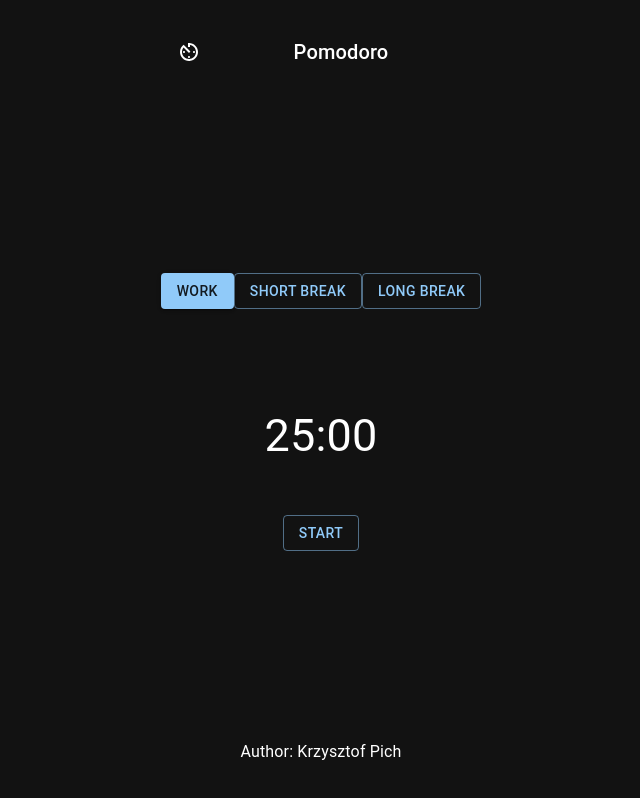
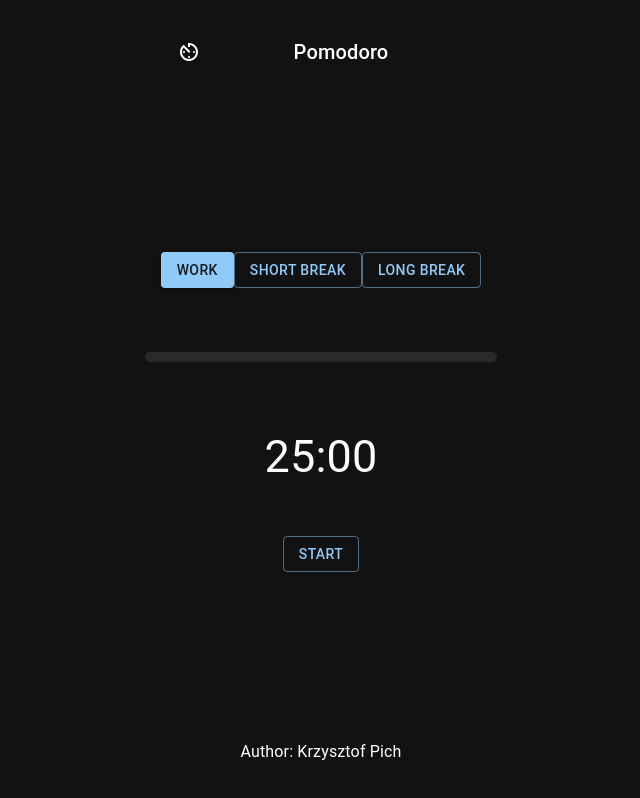
Before and after one commit to krzysztof-pich/pomodoro-frontend, a React (Create React App) app: page / in a window 1280 px wide. Shown: the whole page, without its empty margins (319-959 px from the left). Built offline with nearby package versions, Linux system fonts and the light colour scheme.

Commit message:
[AI] add progress bar and pause handling in pomodoros

```diff
--- a/src/components/Pmodoro/Pomodoro.jsx
+++ b/src/components/Pmodoro/Pomodoro.jsx
@@ -7,6 +7,7 @@ import Timer from "./Timer";
 import {updateActionsArray} from "../../services/actions";
 import {requestPermissions} from "../../services/notifications";
 import StageStatistics from "./StageStatistics";
+import Progress from "./Progress";
 
 function requestNotificationPermission() {
     requestPermissions();
@@ -40,6 +41,7 @@ const Pomodoro = () => {
                 stageButtonClick={handleStageClick}
             />
             <StageStatistics actions={actions} />
+            <Progress stage={stage} actions={actions} />
             <Timer
                 stage={stage}
                 actions={actions}
--- /dev/null
+++ b/src/components/Pmodoro/Progress.jsx
@@ -0,0 +1,37 @@
+import { Box, LinearProgress } from "@mui/material";
+import {useEffect, useState} from "react";
+import {getProgressInPercentage} from "../../services/progress";
+
+const Progress = ({ stage, actions }) => {
+    // This can be calculated based on stage and actions later
+    const progress = 56;
+
+    const [time, setTime] = useState(Date.now());
+
+    useEffect(() => {
+        const interval = setInterval(() => setTime(Date.now()), 1000);
+        return () => {
+            clearInterval(interval);
+        }
+    }, []);
+
+    return (
+        <Box sx={{ width: '100%', mt: 2, mb: 2 }}>
+            <LinearProgress
+                variant="determinate"
+                value={getProgressInPercentage(stage, actions)}
+                sx={{
+                    height: 10,
+                    borderRadius: 5,
+                    backgroundColor: 'rgba(255, 255, 255, 0.1)',
+                    '& .MuiLinearProgress-bar': {
+                        backgroundColor: '#90caf9',
+                        borderRadius: 5,
+                    }
+                }}
+            />
+        </Box>
+    );
+};
+
+export default Progress;
--- a/src/components/Pmodoro/Timer.jsx
+++ b/src/components/Pmodoro/Timer.jsx
@@ -3,14 +3,7 @@
  */
 
 import {useEffect, useState} from "react";
-import {
-    getWorkTimeInMinutes,
-    getShortBreakTimeInMinutes,
-    getLongBreakTimeInMinutes,
-    getStageName
-} from "../../services/configuration";
-import {getActivePomodoro} from "../../services/actions";
-import {triggerNotification} from "../../services/notifications";
+import {getTimeLeft} from "../../services/progress";
 /**
  *
  * @param {string} stage
@@ -28,45 +21,7 @@ const Timer = ({stage, actions}) => {
         }
     }, []);
 
-    const getTimeLeft = () => {
-        let pomodoroTimeSeconds = 0;
-        switch (stage) {
-            case 'work':
-                pomodoroTimeSeconds =  getWorkTimeInMinutes() * 60;
-                break;
-            case 'long_break':
-                pomodoroTimeSeconds = getLongBreakTimeInMinutes() * 60;
-                break;
-            case 'short_break':
-                pomodoroTimeSeconds = getShortBreakTimeInMinutes() * 60;
-                break;
-            default:
-                throw new Error('Stage is not know');
-        }
-
-        const activePomodoro = getActivePomodoro(actions);
-        if (activePomodoro) {
-            pomodoroTimeSeconds -= activePomodoro.duration;
-            pomodoroTimeSeconds = Math.round(pomodoroTimeSeconds);
-        }
-
-        let sign = '';
-        if (pomodoroTimeSeconds < 0) {
-            sign = '-';
-            pomodoroTimeSeconds = Math.abs(pomodoroTimeSeconds);
-        }
-
-        if (Math.floor(pomodoroTimeSeconds) === 0) {
-            triggerNotification(getStageName(stage), 'Session finished');
-        }
-
-        const minutesLeft = Math.floor(pomodoroTimeSeconds / 60).toString();
-        const secondsLeft = pomodoroTimeSeconds % 60 < 10 ? '0' + pomodoroTimeSeconds % 60 : pomodoroTimeSeconds % 60;
-        return sign + minutesLeft + ':' + secondsLeft;
-
-    };
-
-    return <p style={{fontSize: "45px"}}>{getTimeLeft()}</p>
+    return <p style={{fontSize: "45px"}}>{getTimeLeft(stage, actions)}</p>
 }
 
 export default Timer
--- a/src/services/actions.js
+++ b/src/services/actions.js
@@ -11,6 +11,8 @@
  * @property {number} duration - time spent on pomodoro in seconds
  */
 import {getActionsKeys, getStagesKeys} from "./configuration";
+
+const activeActions = ['active', 'paused'];
 
 /**
  * @param {ActionLog[]} actions
@@ -43,16 +45,23 @@ export function updateActionsArray(actions, newAction, stage) {
  */
 export function getPomodorosFromActions(actions) {
     const pomodoros = [];
+    let previousPausedDuration = 0;
+
     actions.forEach((value, index) => {
         switch (value.action) {
             case 'start':
-                pomodoros.push({stage: value.stage, state: 'active', duration: 0});
+                if (index === 0 || actions[index - 1].action === 'stop') {
+                    pomodoros.push({stage: value.stage, state: 'active', duration: 0});
+                } else if (actions[index - 1].action === 'pause') {
+                    pomodoros[pomodoros.length - 1].state = 'active';
+                }
                 break;
             case 'pause':
                 const startDate = new Date(actions[index - 1].time);
                 const pauseDate = new Date(value.time);
 
                 pomodoros[pomodoros.length - 1].duration += (pauseDate.getTime() - startDate.getTime()) / 1000;
+                previousPausedDuration = pomodoros[pomodoros.length - 1].duration;
                 pomodoros[pomodoros.length - 1].state = 'paused';
                 break;
             case 'stop':
@@ -71,9 +80,14 @@ export function getPomodorosFromActions(actions) {
                 break;
         }
 
-        if (!actions[index+1] && pomodoros[pomodoros.length -1] && pomodoros[pomodoros.length - 1].state === 'active') {
-            const dateStart = new Date(value.time);
-            pomodoros[pomodoros.length -1].duration = (new Date().getTime() - dateStart.getTime()) / 1000;
+        if (!actions[index+1] && pomodoros[pomodoros.length -1]) {
+            if (pomodoros[pomodoros.length - 1].state === 'active') {
+                const lastStartDate = new Date(value.time);
+                const currentDuration = (new Date().getTime() - lastStartDate.getTime()) / 1000;
+                pomodoros[pomodoros.length -1].duration = previousPausedDuration + currentDuration;
+            } else if (pomodoros[pomodoros.length - 1].state === 'paused') {
+                pomodoros[pomodoros.length - 1].duration = 5 * 60;
+            }
         }
     });
 
@@ -87,7 +101,8 @@ export function getPomodorosFromActions(actions) {
  */
 export function getActivePomodoro(actions) {
     const pomodoros = getPomodorosFromActions(actions);
-    if (!pomodoros[pomodoros.length - 1] || pomodoros[pomodoros.length - 1].state !== 'active') {
+
+    if (!pomodoros[pomodoros.length - 1] || !activeActions.includes(pomodoros[pomodoros.length - 1].state)) {
         return false;
     }
     return pomodoros[pomodoros.length - 1];
--- /dev/null
+++ b/src/services/progress.js
@@ -0,0 +1,62 @@
+import {
+    getWorkTimeInMinutes,
+    getShortBreakTimeInMinutes,
+    getLongBreakTimeInMinutes,
+    getStageName
+} from "./configuration";
+import {getActivePomodoro} from "./actions";
+import {triggerNotification} from "./notifications";
+
+function getPomodoroTimeInSeconds(stage) {
+    let time = 0;
+    switch (stage) {
+        case 'work':
+            return getWorkTimeInMinutes() * 60;
+        case 'long_break':
+            return getLongBreakTimeInMinutes() * 60;
+        case 'short_break':
+            return getShortBreakTimeInMinutes() * 60;
+        default:
+            throw new Error('Stage is not know');
+    }
+}
+
+function getLeftTimeInPomodoro(actions, pomodoroTimeSeconds) {
+    const activePomodoro = getActivePomodoro(actions);
+
+    if (activePomodoro) {
+        pomodoroTimeSeconds -= activePomodoro.duration;
+        pomodoroTimeSeconds = Math.round(pomodoroTimeSeconds);
+    }
+    return pomodoroTimeSeconds;
+}
+
+export function getTimeLeft(stage, actions) {
+    let pomodoroTimeSeconds = getPomodoroTimeInSeconds(stage);
+    pomodoroTimeSeconds = getLeftTimeInPomodoro(actions, pomodoroTimeSeconds);
+
+    let sign = '';
+    if (pomodoroTimeSeconds < 0) {
+        sign = '-';
+        pomodoroTimeSeconds = Math.abs(pomodoroTimeSeconds);
+    }
+
+    if (Math.floor(pomodoroTimeSeconds) === 0) {
+        triggerNotification(getStageName(stage), 'Session finished');
+    }
+
+    const minutesLeft = Math.floor(pomodoroTimeSeconds / 60).toString();
+    const secondsLeft = pomodoroTimeSeconds % 60 < 10 ? '0' + pomodoroTimeSeconds % 60 : pomodoroTimeSeconds % 60;
+    return sign + minutesLeft + ':' + secondsLeft;
+}
+
+export function getProgressInPercentage(stage, actions) {
+    const totalTime = getPomodoroTimeInSeconds(stage);
+    const timeLeft = getLeftTimeInPomodoro(actions, totalTime);
+
+    const progress = ((totalTime - timeLeft) / totalTime) * 100;
+
+
+    // Ensure progress is between 0 and 100
+    return Math.min(100, Math.max(0, Math.round(progress)));
+}
```
Also changed, not shown: 2 other files (tests, documents, lock files or other folders).
